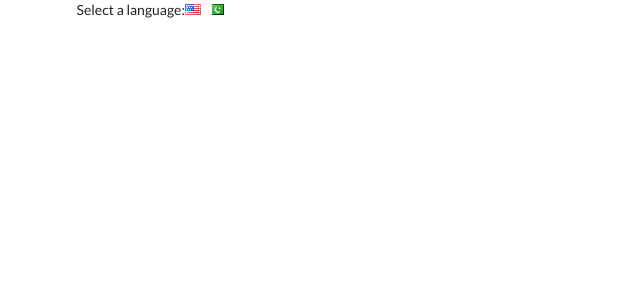
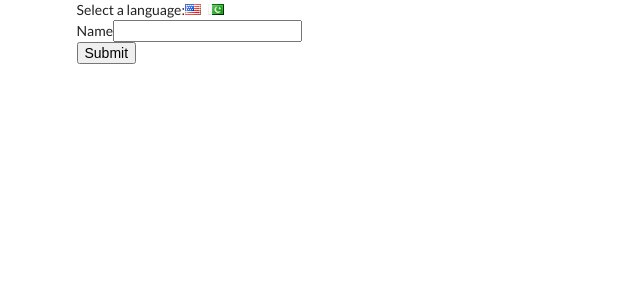
Before and after one commit to yasirrafiq786/translate, a React (Create React App) app: page / in a window 1280 px wide. Shown: the top 300 px of the page, without its empty margins (0-640 px from the left). Built offline with nearby package versions, Linux system fonts and the light colour scheme.

Commit message:
added all the componenets

```diff
--- a/src/components/App.js
+++ b/src/components/App.js
@@ -1,4 +1,5 @@
 import React from 'react';
+import UserCreate from './UserCreate';
 
 class App extends React.Component {
   state = {language: 'english'};
@@ -21,6 +22,7 @@ class App extends React.Component {
             onClick={() => this.onLanguageChange('urdu')}
           />
         </div>
+        <UserCreate />
       </div>
     );
   }
--- a/src/components/Button.js
+++ b/src/components/Button.js
@@ -0,0 +1,9 @@
+import React from 'react';
+
+class Button extends React.Component {
+  render() {
+    return <button className="ui primary">Submit</button>;
+  }
+}
+
+export default Button;
```
